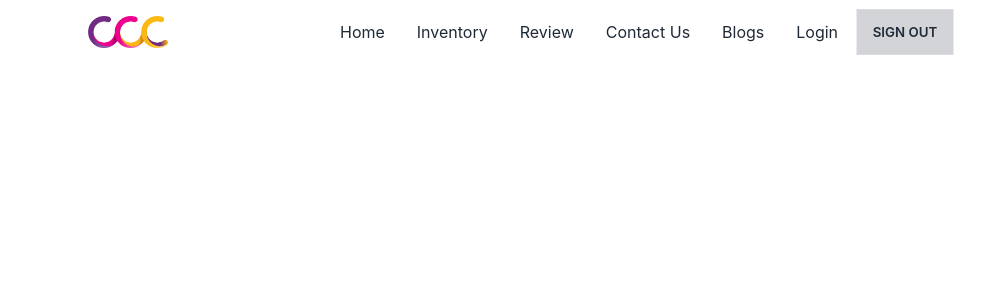
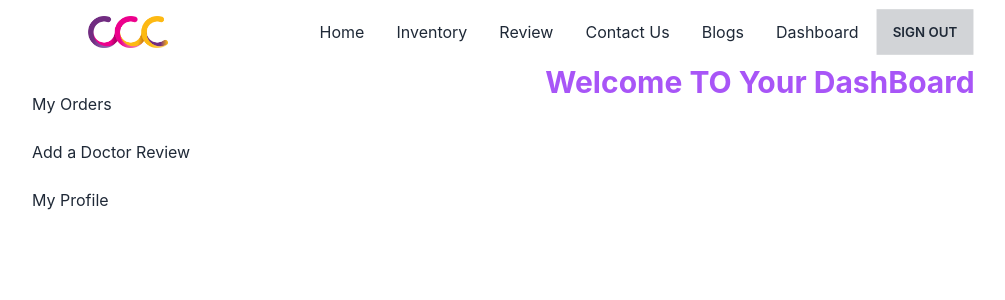
Before and after one commit to Shahariarshadhin/Core-Computer-Castle-Client, a React (Create React App) app: page /dashboard in a window 1280 px wide. Shown: the top 300 px of the page, without its empty margins (0-1005 px from the left). Built offline with nearby package versions, Linux system fonts and the light colour scheme; no server answers.

Commit message:
added user info in single parts page

```diff
--- a/src/App.js
+++ b/src/App.js
@@ -2,6 +2,7 @@
 import { Route, Routes } from 'react-router-dom';
 import './App.css';
 import Blogs from './Pages/Blogs/Blogs';
+import Dashboard from './Pages/Dashboard/Dashboard';
 import Home from './Pages/Home/Home';
 import Inventory from './Pages/Inventory/Inventory';
 import Login from './Pages/Login/Login';
@@ -34,6 +35,17 @@ function App() {
         <Route path="/part/:partId" element={<OrderDetails></OrderDetails>}></Route>
 
 
+        <Route path="dashboard" element={
+          <RequireAuth>
+            <Dashboard />
+          </RequireAuth>}>
+          {/* <Route index element={<MyAppointment></MyAppointment>}></Route>
+          <Route path="review" element={<MyReview></MyReview>}></Route>
+          <Route path="users" element={<User></User>}></Route> */}
+
+        </Route>
+
+
       </Routes>
     </div >
   );
--- /dev/null
+++ b/src/Pages/Dashboard/Dashboard.js
@@ -0,0 +1,45 @@
+import React from 'react';
+// import { useAuthState } from 'react-firebase-hooks/auth';
+import { Link, Outlet } from 'react-router-dom';
+// import auth from '../../firebase.init';
+// import useAdmin from '../hooks/useAdmin';
+
+const Dashboard = () => {
+
+    // const [user] = useAuthState(auth)
+
+    // const [admin] = useAdmin(user);
+    return (
+        <div class="drawer drawer-mobile">
+            <input id="dashboards-sidebar" type="checkbox" class="drawer-toggle" />
+            <div class="drawer-content ">
+                <h2 className='text-3xl text-purple-500 font-bold text-center'>Welcome TO Your DashBoard</h2>
+                <Outlet></Outlet>
+
+
+            </div>
+            <div class="drawer-side">
+                <label for="dashboards-sidebar" class="drawer-overlay"></label>
+                <ul class="menu p-4 overflow-y-auto w-60 bg-base-100 text-base-content">
+
+                    <li><Link to="/dashboard">My Orders</Link></li>
+                    <li><Link to="/dashboard/review">Add a Doctor Review</Link></li>
+                    <li><Link to="/dashboard/myprofile">My Profile</Link></li>
+
+
+
+                    {/* <li><Link to="/dashboard/users">All Users</Link></li>
+                    <li><Link to="/dashboard/addDoctor">Add a Doctor</Link></li>
+                    <li><Link to="/dashboard/manageDoctor">Manage Doctor</Link></li> */}
+
+
+
+
+                </ul>
+
+            </div>
+        </div>
+    );
+};
+
+export default Dashboard;
--- a/src/Pages/Inventory/Inventory.js
+++ b/src/Pages/Inventory/Inventory.js
@@ -3,6 +3,7 @@ import React, { useEffect, useState } from 'react';
 // import Footer from '../Footer/Footer';
 
 import Parts from '../Parts';
+
 // import './Inventory.css';
 
 
@@ -10,6 +11,7 @@ const Inventory = () => {
 
 
     const [parts, setParts] = useState([]);
+
 
 
 
@@ -32,10 +34,12 @@ const Inventory = () => {
 
 
 
+
                     ></Parts>)
                 }
 
             </div>
+
 
 
 
--- /dev/null
+++ b/src/Pages/Inventory/OrderModal.js
@@ -0,0 +1,20 @@
+// import React from 'react';
+
+// const OrderModal = ({ partId }) => {
+//     return (
+//         <div>
+//             <input type="checkbox" id="order-modal" class="modal-toggle" />
+//             <div class="modal modal-bottom sm:modal-middle">
+//                 <div class="modal-box">
+//                     <h3 class="font-bold text-lg">Congratulations random Interner user!</h3>
+//                     <p class="py-4">You've been selected for a chance to get one year of subscription to use Wikipedia for free!</p>
+//                     <div class="modal-action">
+//                         <label for="order-modal" class="btn">Yay!</label>
+//                     </div>
+//                 </div>
+//             </div>
+//         </div>
+//     );
+// };
+
+// export default OrderModal;
--- a/src/Pages/OrderDetails.js
+++ b/src/Pages/OrderDetails.js
@@ -1,14 +1,22 @@
 import React, { useEffect, useState } from "react";
+import { useAuthState } from "react-firebase-hooks/auth";
 // import { Button, Form } from "react-bootstrap";
 // import { useForm } from "react-hook-form";
-import { Link, useParams } from "react-router-dom";
+import { Link, Navigate, useNavigate, useParams } from "react-router-dom";
 import { ToastContainer } from "react-toastify";
+import auth from "../firebase.init";
+import OrderModal from "./Inventory/OrderModal";
 
 
 const OrderDetails = () => {
     const { partId } = useParams();
     const [parts, setParts] = useState([]);
     const [count, setCount] = useState([]);
+    const [user, loading, error] = useAuthState(auth);
+
+
+
+
     useEffect(() => {
         const url = (`http://localhost:5000/part/${partId}`);
         fetch(url)
@@ -21,6 +29,8 @@ const OrderDetails = () => {
             .then((response) => response.json())
             .then((data) => setCount(data.available));
     }, [partId]);
+
+    const navigate = useNavigate();
 
     const handleSingleUniteDelevery = (event) => {
         event.preventDefault();
@@ -49,6 +59,7 @@ const OrderDetails = () => {
                     alert("Informatin updated successfully");
                 });
         }
+
     };
 
     const handleUpdateDeleveredQuentity = (event) => {
@@ -121,7 +132,10 @@ const OrderDetails = () => {
                     event.target.reset();
                 });
         }
+
+
     };
+
     return (
 
         <div>
@@ -135,6 +149,31 @@ const OrderDetails = () => {
                     <p>Price: {parts.price}</p>
                     <p>Minimun Order Quantity :{parts.minimum_order_quantity}</p>
                     <p>Available Quantity :{parts.available_quantity}</p>
+
+
+
+
+                    <label for="booking-modal" class="btn modal-button">Buy Now</label>
+
+
+                    <input type="checkbox" id="booking-modal" class="modal-toggle" />
+                    <div class="modal modal-bottom sm:modal-middle">
+                        <div class="modal-box">
+                            <label for="booking-modal" class="btn btn-sm btn-circle absolute right-2 top-2">✕</label>
+                            <h3 class="font-bold text-lg">{parts.name}</h3>
+                            <form>
+                                <input type="text" name="name" disabled value={user?.displayName} class="input input-bordered input-accent w-full max-w-xs  mb-3" />
+                                <input type="email" name="email" disabled value={user?.email} class="input input-bordered input-accent w-full max-w-xs mb-3" />
+                                <input type="text" name="address" placeholder="Address" class="input input-bordered input-accent w-full max-w-xs mb-3" />
+                                <input type="text" name="phone" placeholder="Phone Number" class="input input-bordered input-accent w-full max-w-xs mb-3" />
+                                <input type="submit" value="Confirm" class="input input-bordered input-accent w-full max-w-xs mb-3 btn btn-info" />
+                            </form>
+
+                        </div>
+                    </div>
+
+
+
 
                 </div>
             </div>
--- a/src/Pages/Parts.js
+++ b/src/Pages/Parts.js
@@ -47,7 +47,7 @@ const Parts = ({ part }) => {
                 <p>Available Quantity :{available_quantity}</p>
                 <div class="card-actions">
                     <button onClick={() => navigatePart(_id)} class="btn btn-info">Order</button>
-                    {/* <button onClick={() => navigatePart(_id)} className='bg-[#38bdf8]' type="">Order</button> */}
+
                 </div>
             </div>
         </div>
--- a/src/Pages/Shared/Navbar.js
+++ b/src/Pages/Shared/Navbar.js
@@ -25,12 +25,12 @@ const Navbar = () => {
         <li><Link to="/review">Review</Link></li>
         <li><Link to="/contact">Contact Us</Link></li>
         <li><Link to="/blogs">Blogs</Link></li>
-        <li><Link to="/login">Login</Link></li>
 
-        {/* {
+
+        {
             user && <li><Link to="/dashboard">Dashboard</Link></li>
 
-        } */}
+        }
 
         <li>{user ? <button className="btn btn-active btn-ghost" onClick={logout}>SIGN OUT</button> : <Link to="/login">Login</Link>}</li>
     </>
```
